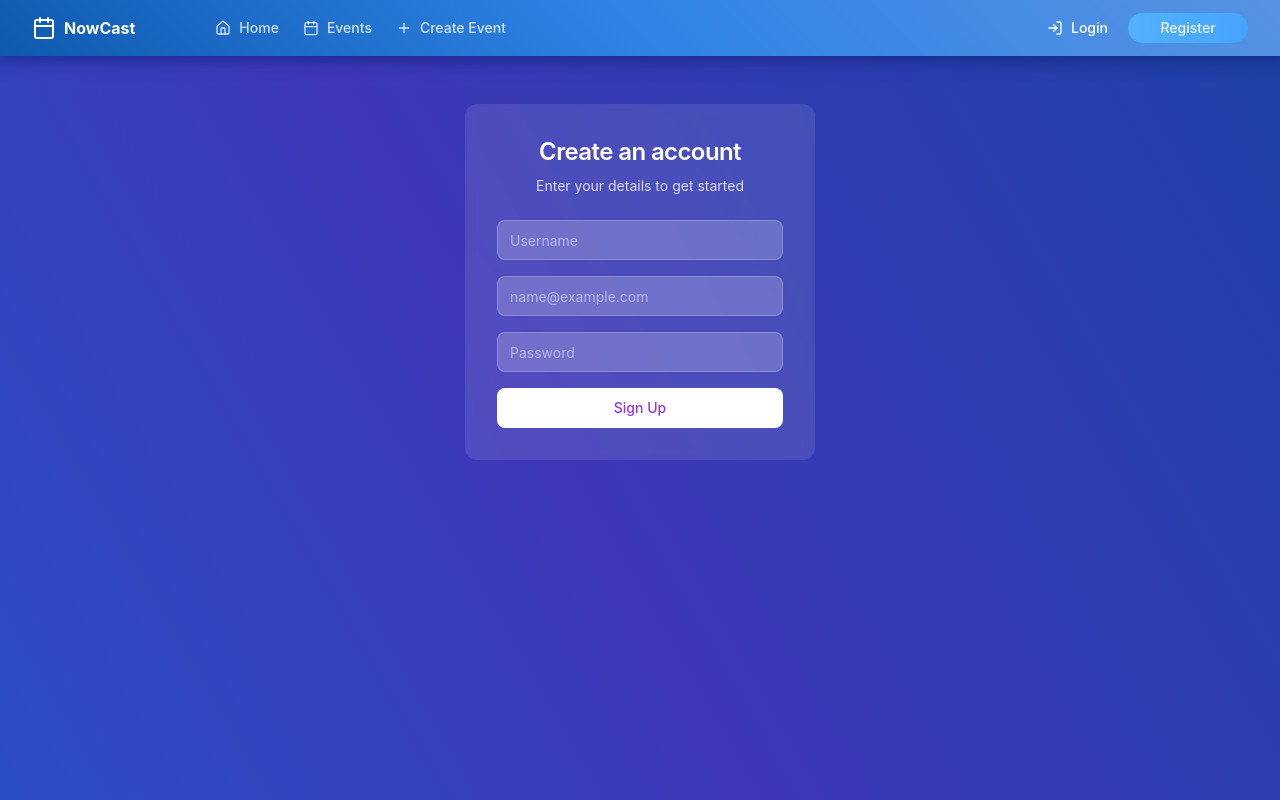
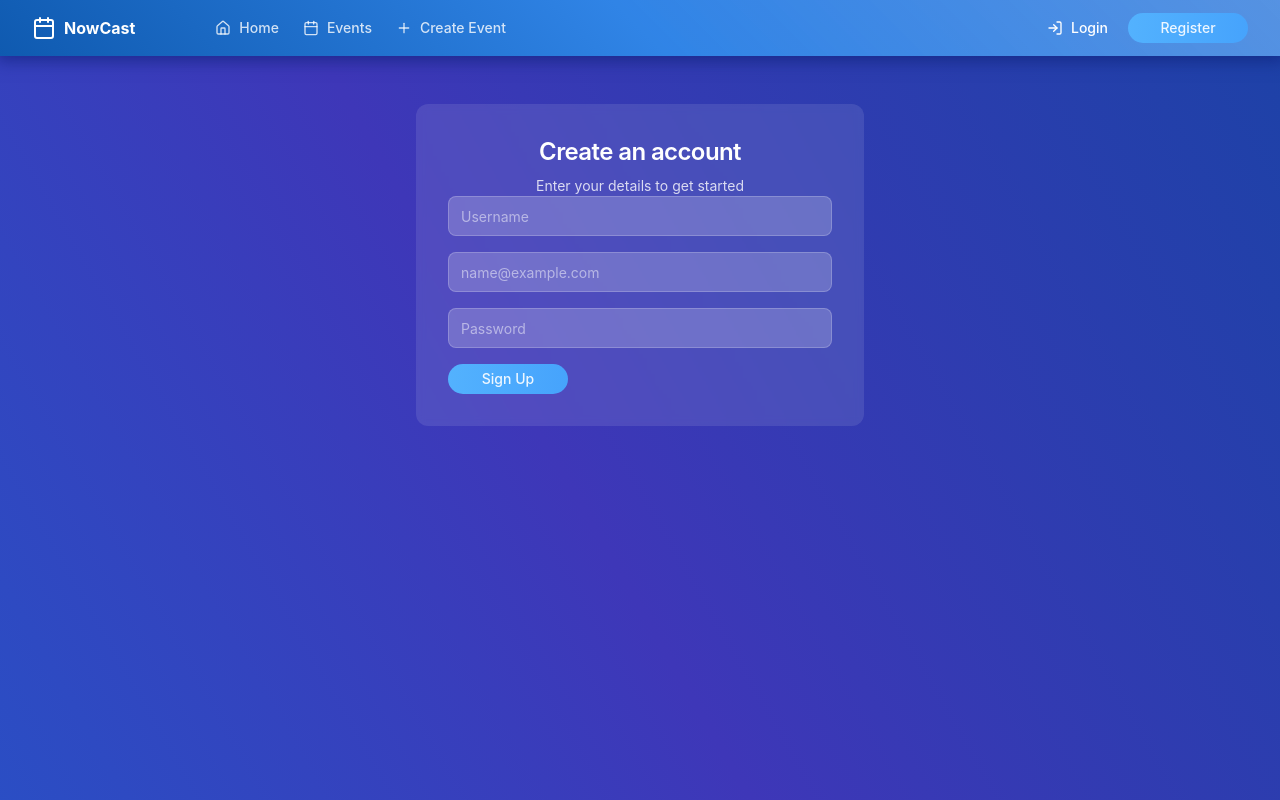
Before and after one commit to jitendrakhodani/live-events, a React (Vite) app: page /auth/register in a window 1280 px wide. Shown: the top 800 px of the page. Built offline with nearby package versions, Linux system fonts and the light colour scheme; no server answers.

Commit message:
changed the register page styles.

```diff
--- a/src/pages/Register.tsx
+++ b/src/pages/Register.tsx
@@ -35,7 +35,7 @@ function Register() {
   return (
     <PageLayout>
       <div className="flex items-center justify-center flex-grow w-full px-4 mt-4">
-        <div className="mx-auto flex w-full flex-col justify-center space-y-6 sm:w-[350px] bg-white/10 p-8 rounded-lg backdrop-blur-sm">
+        <div className="bg-white/10 backdrop-blur-sm p-8 rounded-lg w-full max-w-md">
           <div className="flex flex-col space-y-2 text-center">
             <h1 className="text-2xl font-semibold tracking-tight text-white">Create an account</h1>
             <p className="text-sm text-white/80">Enter your details to get started</p>
@@ -92,7 +92,8 @@ function Register() {
 
               <Button
                 type="submit"
-                className="w-full bg-white hover:bg-white/90 text-purple-600 font-medium"
+                variant="ghost"
+                className="mx-auto text-white btn"
                 disabled={registerMutation.isPending}
               >
                 {registerMutation.isPending ? 'Creating account...' : 'Sign Up'}
```
